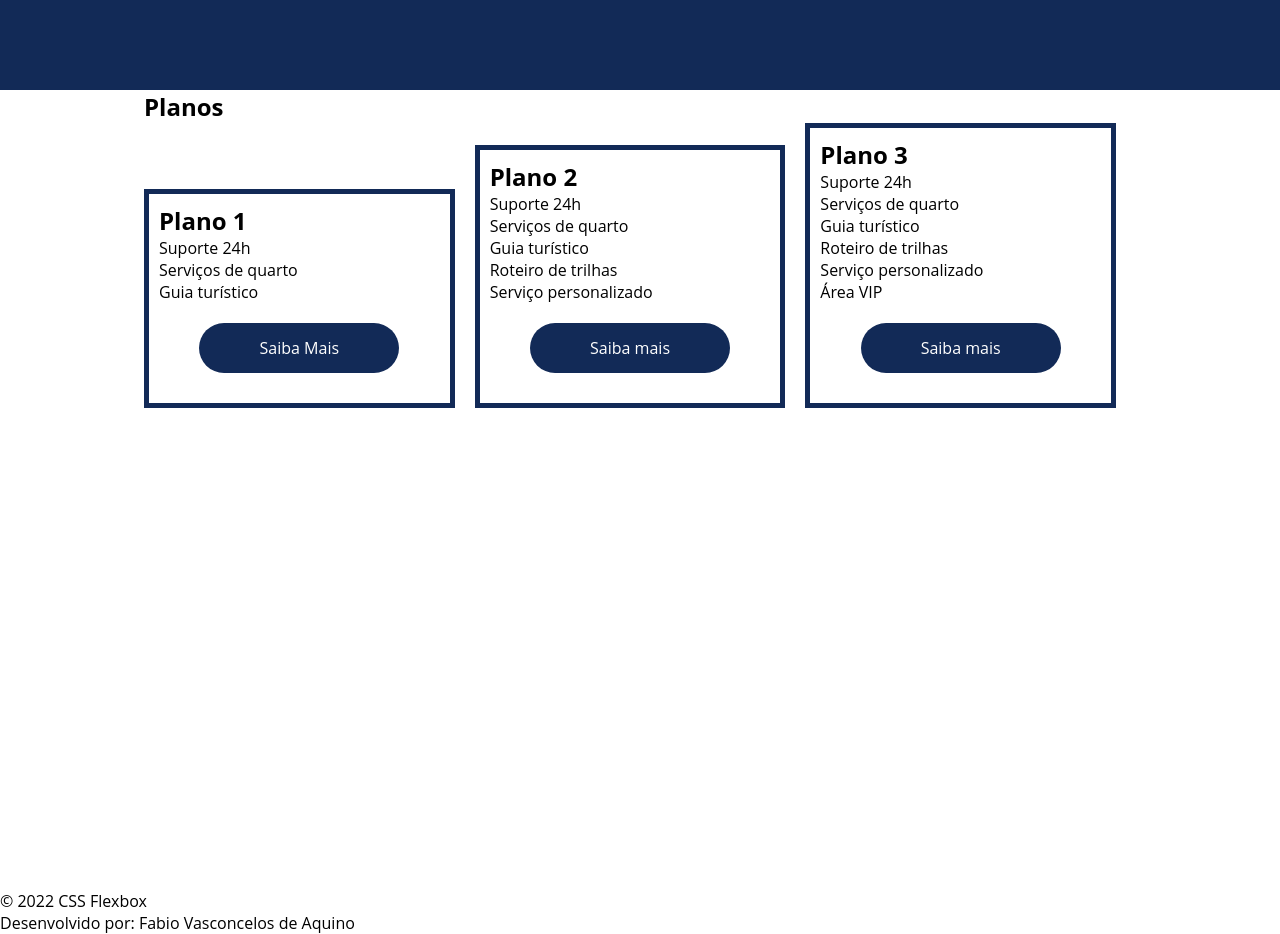
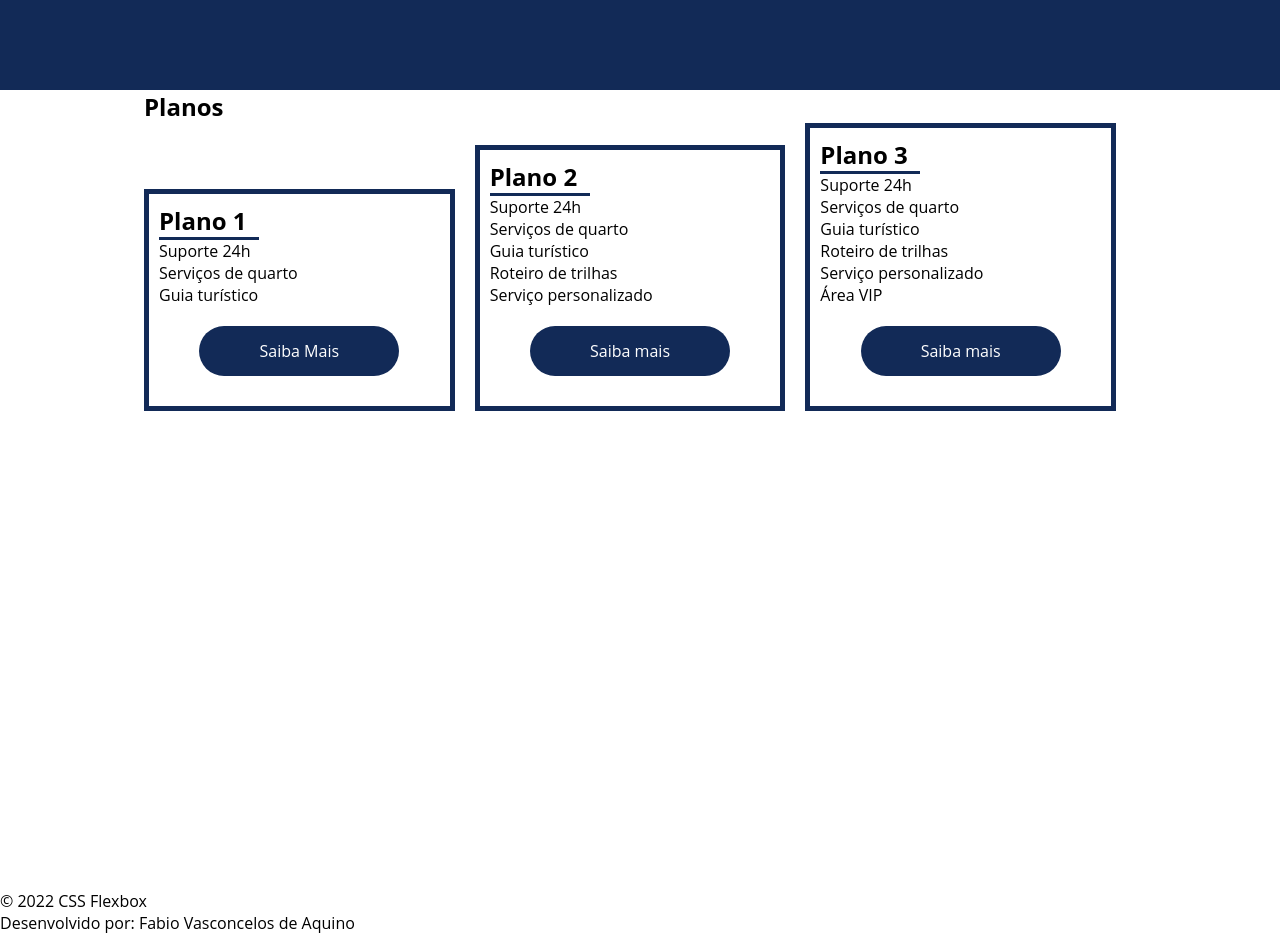
Before and after one commit to fakynno/intro-flexbox-css3, a plain HTML site: page flexbox-project/index.html in a window 1280 px wide. Shown: the part 1580-2514 px from the top of the page. Drawn offline with Linux system fonts and the light colour scheme.

Commit message:
Add pseudo elemento para estilo item-plano

```diff
--- a/flexbox-project/style.css
+++ b/flexbox-project/style.css
@@ -192,3 +192,10 @@ header .menu{
     display: flex;
     flex-direction: column;
 }
+
+.item-plano h3::after{
+    content: "";
+    background-color: #122A57;
+    width: 100px;
+    height: 3px;
+}
```
